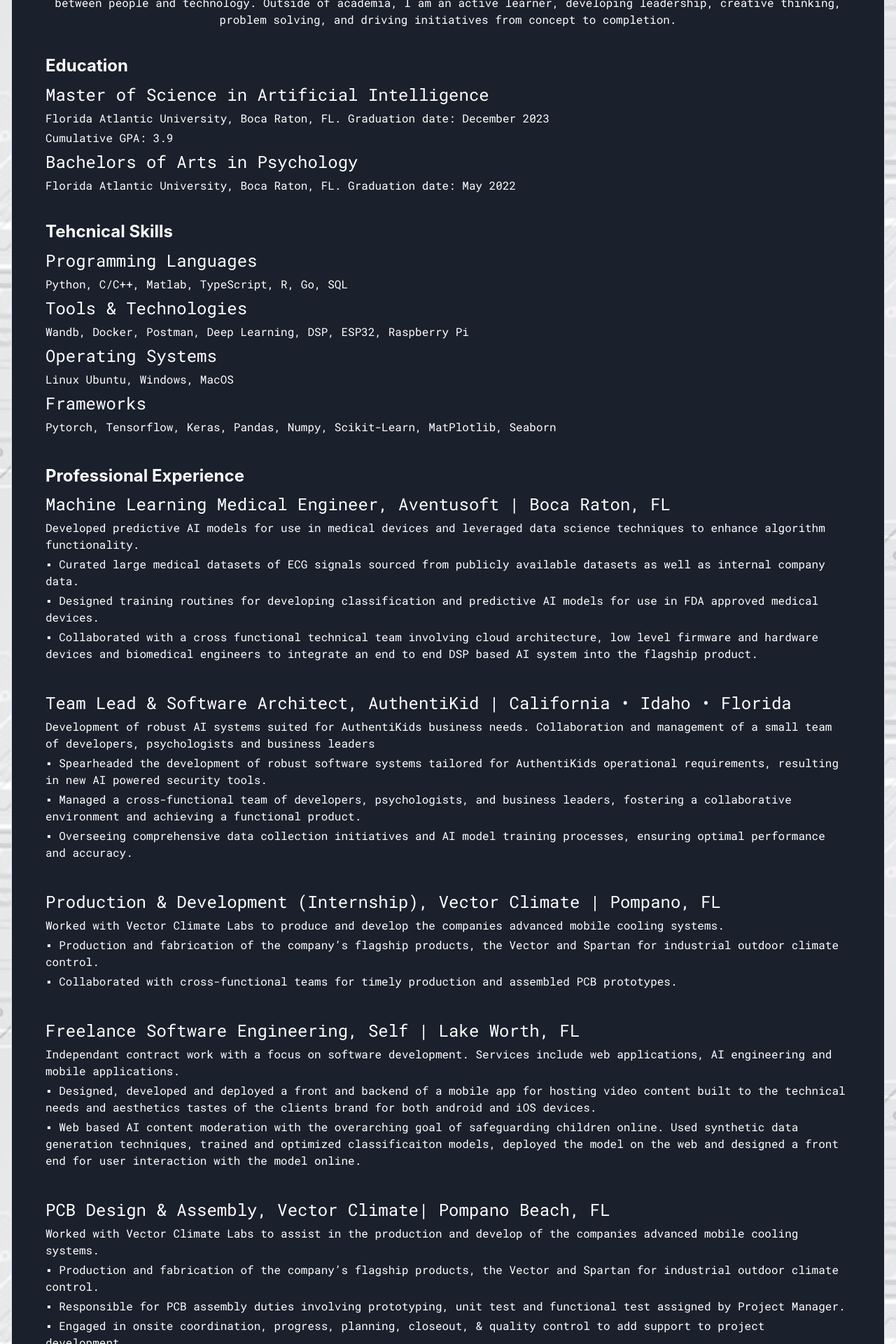
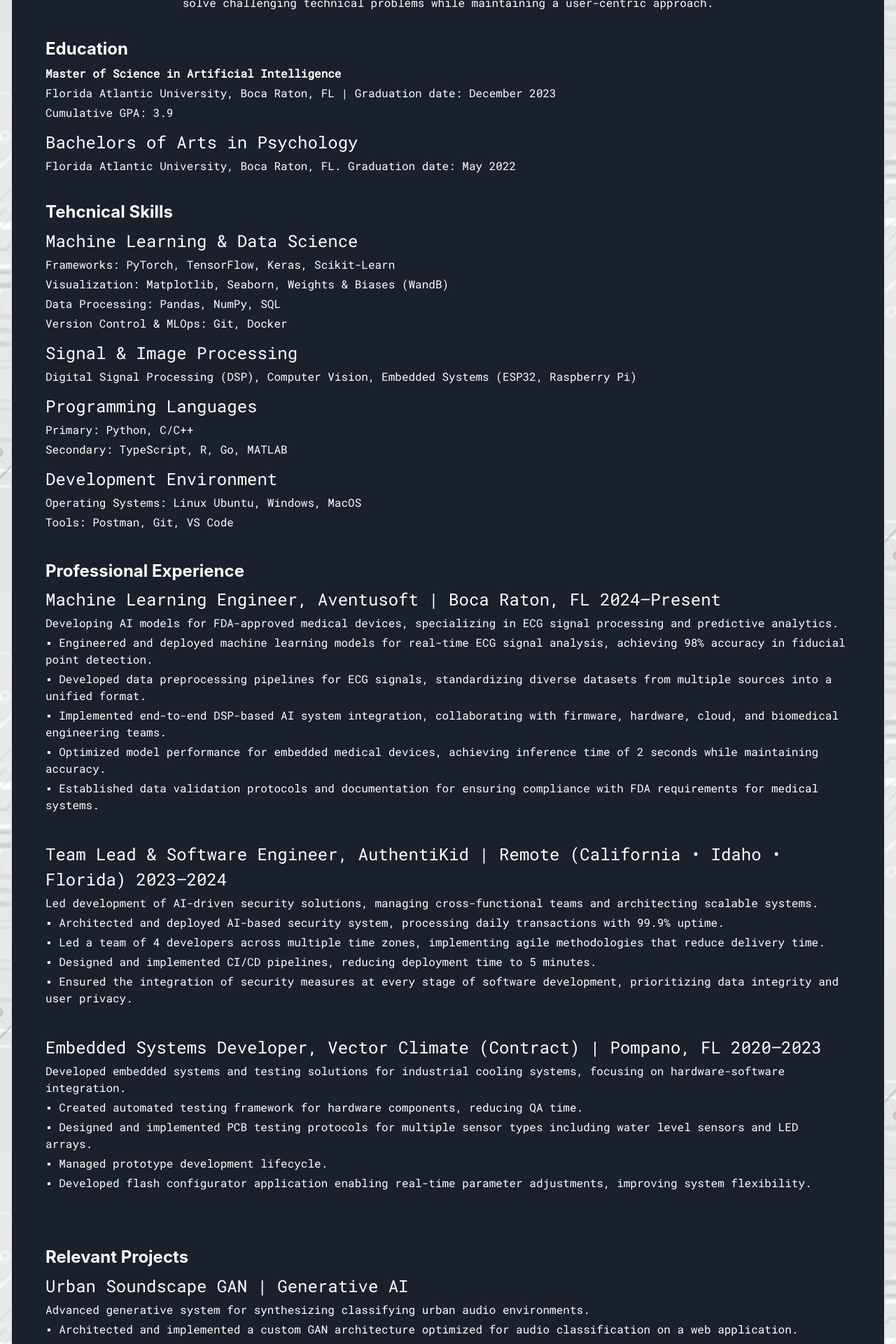
Before and after one commit to jacklion710/jacobleone-tech-portfolio, a Next.js app: page /Resume in a window 1280 px wide. Shown: the part 880-2800 px from the top of the page at 70% size. Built offline with nearby package versions, Linux system fonts and the light colour scheme.

Commit message:
Updated resume component

```diff
--- a/components/ResumeComponent.tsx
+++ b/components/ResumeComponent.tsx
@@ -35,7 +35,7 @@
       flexDirection="column"
     >
       <Heading textAlign="center" color="white" fontSize="4xl" mb={3}>Jacob Leone</Heading>
-      <Text color="white" textAlign="center">Software Engineer & Artificial Intelligence Specialist </Text>
+      <Text color="white" textAlign="center">Machine Learning Engineer</Text>
 
       <Flex
         direction="column"
@@ -65,7 +65,7 @@
             wrap="nowrap"
           >
             <Text color="white" fontSize={{ base: "md", md: "xl" }} whiteSpace="nowrap">
-              Lake Worth, FL {isLargerThan48em ? "|" : ""}
+              Lake Worth, FL 33467 {isLargerThan48em ? "|" : ""}
             </Text>
             <Text
               color="white"
@@ -97,18 +97,18 @@
         <Box textAlign="left" paddingLeft={0} marginLeft={0}>
         <motion.div ref={refAbout} initial="hidden" animate={inViewAbout ? "visible" : "hidden"} variants={fadeIn}>
           <Heading textAlign="center" color="white" fontSize="2xl" mb={2}>
-              About me
+              Summary
           </Heading>
-          <Text color="white" textAlign="center" mb={1}>I am driven by a passion for problem solving, both technically and creatively. In my work within AI-centric teams, I thrive on working together to achieve a shared mission: to deliver extraordinary value to clients efficiently and effectively. My academic background includes an intense graduate program at one of the leading AI universities, where I focused on integrating artificial intelligence with medical devices. This training has given me a unique perspective on AI engineering, focusing on an ethical, user-centric approach, and a deep understanding of the complex interactions between people and technology. Outside of academia, I am an active learner, developing leadership, creative thinking, problem solving, and driving initiatives from concept to completion.</Text>
+          <Text color="white" textAlign="center" mb={1}>Machine Learning Engineer specializing in signal and image processing, with hands-on experience developing AI-driven solutions. My expertise spans implementing computer vision algorithms, processing complex signal data, and designing ML pipelines that bridge theoretical concepts with practical applications. Building on my graduate research in AI-medical device integration, I combine strong technical capabilities in deep learning and signal processing with a commitment to creating reliable, ethical AI systems. I excel in collaborative environments where I can apply my analytical mindset to solve challenging technical problems while maintaining a user-centric approach.</Text>
         </motion.div>
         <motion.div ref={refEducation} initial="hidden" animate={inViewEducation ? "visible" : "hidden"} variants={fadeIn}>
           <Heading textAlign="left" color="white" fontSize="2xl" mb={2} mt={10}>
           Education
           </Heading>
-          <Text color="white" mb={1} fontSize="2xl">
+          <Text color="white" mb={1} fontWeight="bold">
           Master of Science in Artificial Intelligence</Text>
-          <Text color="white" mb={1}>Florida Atlantic University, Boca Raton, FL. Graduation date: December 2023</Text>
-          <Text color="white" mb={1}>Cumulative GPA: 3.9</Text>
+          <Text color="white" mb={1}>Florida Atlantic University, Boca Raton, FL | Graduation date: December 2023</Text>
+          <Text color="white" mb={3}>Cumulative GPA: 3.9</Text>
 
           <Text color="white" mb={1} fontSize="2xl">
           Bachelors of Arts in Psychology</Text>
@@ -121,22 +121,47 @@
           </Heading>
 
           <Text color="white" mb={1} fontSize="2xl">
-          Programming Languages</Text>
-          <Text color="white" mb={1}>Python, C/C++, Matlab, TypeScript, R, Go, SQL</Text>
-
-          <Text color="white" mb={1} fontSize="2xl">
-          Tools & Technologies</Text>
-          <Text color="white" mb={1}>Wandb, Docker, Postman, Deep Learning, DSP, ESP32, Raspberry Pi</Text>
-
-          <Text color="white" mb={1} fontSize="2xl">
-          Operating Systems</Text>
-          <Text color="white" mb={1}>Linux Ubuntu, Windows, MacOS</Text>
-
-          <Text color="white" mb={1} fontSize="2xl">
-          Frameworks</Text>
-          <Text color="white" mb={1}>Pytorch, Tensorflow, Keras, Pandas, Numpy, Scikit-Learn, MatPlotlib, Seaborn
+            Machine Learning & Data Science
+          </Text>
+          <Text color="white" mb={1}>
+            Frameworks: PyTorch, TensorFlow, Keras, Scikit-Learn
+          </Text>
+          <Text color="white" mb={1}>
+            Visualization: Matplotlib, Seaborn, Weights & Biases (WandB)
+          </Text>
+          <Text color="white" mb={1}>
+            Data Processing: Pandas, NumPy, SQL
+          </Text>
+          <Text color="white" mb={1}>
+            Version Control & MLOps: Git, Docker
           </Text>
 
+          <Text color="white" mb={1} fontSize="2xl" mt={3}>
+            Signal & Image Processing
+          </Text>
+          <Text color="white" mb={1}>
+            Digital Signal Processing (DSP), Computer Vision, Embedded Systems (ESP32, Raspberry Pi)
+          </Text>
+
+          <Text color="white" mb={1} fontSize="2xl" mt={3}>
+            Programming Languages
+          </Text>
+          <Text color="white" mb={1}>
+            Primary: Python, C/C++
+          </Text>
+          <Text color="white" mb={1}>
+            Secondary: TypeScript, R, Go, MATLAB
+          </Text>
+
+          <Text color="white" mb={1} fontSize="2xl" mt={3}>
+            Development Environment
+          </Text>
+          <Text color="white" mb={1}>
+            Operating Systems: Linux Ubuntu, Windows, MacOS
+          </Text>
+          <Text color="white" mb={1}>
+            Tools: Postman, Git, VS Code
+          </Text>
         </motion.div>
 
         </Box>
@@ -147,72 +172,57 @@
           </Heading>
 
           <Text color="white" mb={1} fontSize="2xl">
-          Machine Learning Medical Engineer, Aventusoft | Boca Raton, FL</Text>
-          <Text color="white" mb={1}>Developed predictive AI models for use in medical devices and leveraged data science techniques to enhance algorithm functionality.
+          Machine Learning Engineer, Aventusoft | Boca Raton, FL 2024–Present</Text>
+          <Text color="white" mb={1}>Developing AI models for FDA-approved medical devices, specializing in ECG signal processing and predictive analytics.
           </Text>
           <Text color="white" mb={1}>
-          ▪ Curated large medical datasets of ECG signals sourced from publicly available datasets as well as internal company data.
+          ▪ Engineered and deployed machine learning models for real-time ECG signal analysis, achieving 98% accuracy in fiducial point detection.
           </Text>
           <Text color="white" mb={1}>
-          ▪ Designed training routines for developing classification and predictive AI models for use in FDA approved medical devices.
+          ▪ Developed data preprocessing pipelines for ECG signals, standardizing diverse datasets from multiple sources into a unified format.
+          </Text>
+          <Text color="white" mb={1}>
+          ▪ Implemented end-to-end DSP-based AI system integration, collaborating with firmware, hardware, cloud, and biomedical engineering teams.
+          </Text>
+          <Text color="white" mb={1}>
+          ▪ Optimized model performance for embedded medical devices, achieving inference time of 2 seconds while maintaining accuracy.
           </Text>
           <Text color="white" mb={10}>
-          ▪ Collaborated with a cross functional technical team involving cloud architecture, low level firmware and hardware devices and biomedical engineers to integrate an end to end DSP based AI system into the flagship product.
+          ▪ Established data validation protocols and documentation for ensuring compliance with FDA requirements for medical systems.
           </Text>
 
           <Text color="white" mb={1} fontSize="2xl">
-          Team Lead & Software Architect, AuthentiKid | California • Idaho • Florida</Text>
-          <Text color="white" mb={1}>Development of robust AI systems suited for AuthentiKids business needs. Collaboration and management of a small team of developers, psychologists and business leaders
+          Team Lead & Software Engineer, AuthentiKid | Remote (California • Idaho • Florida) 2023–2024</Text>
+          <Text color="white" mb={1}>Led development of AI-driven security solutions, managing cross-functional teams and architecting scalable systems.
           </Text>
           <Text color="white" mb={1}>
-          ▪ Spearheaded the development of robust software systems tailored for AuthentiKids operational requirements, resulting
-          in new AI powered security tools.
+          ▪ Architected and deployed AI-based security system, processing daily transactions with 99.9% uptime.
           </Text>
           <Text color="white" mb={1}>
-          ▪ Managed a cross-functional team of developers, psychologists, and business leaders, fostering a collaborative environment
-          and achieving a functional product.
+          ▪ Led a team of 4 developers across multiple time zones, implementing agile methodologies that reduce delivery time.
+          </Text>
+          <Text color="white" mb={1}>
+          ▪ Designed and implemented CI/CD pipelines, reducing deployment time to 5 minutes.
           </Text>
           <Text color="white" mb={10}>
-          ▪ Overseeing comprehensive data collection initiatives and AI model training processes, ensuring optimal performance and accuracy.
+          ▪ Ensured the integration of security measures at every stage of software development, prioritizing data integrity and user privacy.
           </Text>
 
           <Text color="white" mb={1} fontSize="2xl">
-          Production & Development (Internship), Vector Climate | Pompano, FL</Text>
-          <Text color="white" mb={1}>Worked with Vector Climate Labs to produce and develop the companies advanced mobile cooling systems.
+          Embedded Systems Developer, Vector Climate (Contract) | Pompano, FL 2020–2023</Text>
+          <Text color="white" mb={1}>Developed embedded systems and testing solutions for industrial cooling systems, focusing on hardware-software integration.
           </Text>
           <Text color="white" mb={1}>
-          ▪ Production and fabrication of the company’s flagship products, the Vector and Spartan for industrial outdoor climate control.
+          ▪ Created automated testing framework for hardware components, reducing QA time.
+          </Text>
+          <Text color="white" mb={1}>
+          ▪ Designed and implemented PCB testing protocols for multiple sensor types including water level sensors and LED arrays.
+          </Text>
+          <Text color="white" mb={1}>
+          ▪ Managed prototype development lifecycle.
           </Text>
           <Text color="white" mb={10}>
-          ▪ Collaborated with cross-functional teams for timely production and assembled PCB prototypes.
-          </Text>
-
-          <Text color="white" mb={1} fontSize="2xl">
-          Freelance Software Engineering, Self | Lake Worth, FL</Text>
-          <Text color="white" mb={1}>Independant contract work with a focus on software development. Services include web applications, AI engineering and mobile applications.
-          </Text>
-          <Text color="white" mb={1}>
-          ▪ Designed, developed and deployed a front and backend of a mobile app for hosting video content built to the technical needs and aesthetics tastes of the clients brand for both android and iOS devices.
-          </Text>
-          <Text color="white" mb={10}>
-          ▪ Web based AI content moderation with the overarching goal of safeguarding children online. Used synthetic data generation techniques, trained and optimized classificaiton models, deployed the model on the web and designed a front end for user interaction with the model online.
-          </Text>
-
-          <Text color="white" mb={1} fontSize="2xl">
-          PCB Design & Assembly, Vector Climate| Pompano Beach, FL</Text>
-          <Text color="white" mb={1}>Worked with Vector Climate Labs to assist in the production and develop of the companies advanced mobile cooling systems.
-          </Text>
-          <Text color="white" mb={1}>
-          ▪ Production and fabrication of the company’s flagship products, the Vector and Spartan for industrial outdoor climate control.
-          </Text>
-          <Text color="white" mb={1}>
-          ▪ Responsible for PCB assembly duties involving prototyping, unit test and functional test assigned by Project Manager.
-          </Text>
-          <Text color="white" mb={1}>
-          ▪ Engaged in onsite coordination, progress, planning, closeout, & quality control to add support to project development.
-          </Text>
-          <Text color="white" mb={1}>
-          ▪ Soldering SMT and Thru Hole components on: PCBs, IC’s, microcontrollers, power electronics, FETs, diodes and resistors.  Sizes included 0402, 0603, 0805 SMT resistors, capacitors, diodes, ESD components.
+          ▪ Developed flash configurator application enabling real-time parameter adjustments, improving system flexibility.
           </Text>
         </motion.div>
 
@@ -222,52 +232,46 @@
           </Heading>
 
           <Text color="white" mb={1} fontSize="2xl">
-          Online Deep Learning Based Age Authentication | AI Web App</Text>
-          <Text color="white" mb={1}>A web app for classifying users predicted age online for business and client security.
+          Urban Soundscape GAN | Generative AI</Text>
+          <Text color="white" mb={1}>Advanced generative system for synthesizing classifying urban audio environments.
           </Text>
           <Text color="white" mb={1}>
-          ▪ Trained on synthetic quiz data from hundreds of simulated participants with personas for each age class.
+          ▪ Architected and implemented a custom GAN architecture optimized for audio classification on a web application.
           </Text>
           <Text color="white" mb={1}>
-          ▪ Person-centric tokens for issuing authentication  tokens to user to validate their age with JSON Web Tokens. Private business servers can verify client tokens issued by the software.
+          ▪ Developed novel feature extraction pipeline for urban sound signatures using torchaudio.
           </Text>
           <Text color="white" mb={10}>
-          ▪ Deep neural net trained to classify users age based on quiz answer inputs locally using Tensorflow.
-          </Text>
-          <Text color="white" mb={10}>
-          ▪ Inferencing done on the web with Tensorflow JS. The model is trained in python and converted into tfjs format.
-          </Text>
-          <Text color="white" mb={10}>
-          ▪ Software and model are deployed on AWS as a network of servers.
+          ▪ Achieved 97% accuracy in urban sound classifications.
           </Text>
 
           <Text color="white" mb={1} fontSize="2xl">
-          Full Stack Website | Front End & Back End</Text>
+          Online Deep Learning Based Age Authentication | Production ML Web Application</Text>
+          <Text color="white" mb={1}>Full-stack age verification system with privacy-preserving ML inference.
+          </Text>
           <Text color="white" mb={1}>
-          Designed, built and tested a full stack web platform for my immersive music & art based side project
+          ▪ Designed and deployed end-to-end ML pipeline for age classification using Tensorflow.js.
           </Text>
-          <LinkBox>
           <Text color="white" mb={1}>
-                  Deployment: <LinkOverlay as={Link} href="https://obscuritymusic.net" isExternal>https://obscuritymusic.net</LinkOverlay>
-              </Text>
-          </LinkBox>
-          <Text color="white" mb={1}>
-          ▪ Chakra UI and CSS styles for front end design. Animations and reactivity with framer motion and intercept observer. Interactive Audiovisual puzzles with P5 and RNBO.
+          ▪ Implemented secure JWT authentication flow and privacy-preserving local inference.
           </Text>
           <Text color="white" mb={10}>
-          ▪ Firebase on the back end for user authentication with email, document reads & writes and profile image storage.
+          ▪ Built scalable AWS infrastructure handling daily requests.
           </Text>
 
           <Text color="white" mb={1} fontSize="2xl">
-          Object Detection¬ System on Social Media  | Deep Learning</Text>
+          PyTorch Audio Processing Course | Educational Content Development</Text>
           <Text color="white" mb={1}>
-          The goal of this project was to implement Convolutional Neural Network for detection of opiate related activity on Instagram.
+          Comprehensive educational series on audio processing with PyTorch, reaching worldwide learners.
           </Text>
           <Text color="white" mb={1}>
-          ▪ Designed a Convolutional Neural Network (CNN) leveraging computer vision techniques. Used web scraping post-training to analyze a vast number of images across the platform.
+          ▪ Created practical tutorials covering audio data preprocessing, feature extraction, CNN architecture design, and production deployment strategies.
           </Text>
           <Text color="white" mb={1}>
-          ▪ Worked closely with professors and colleagues to research, design, and systematize the detection mechanism.
+          ▪ Demonstrated techniques for loading, processing, and visualizing audio data within the PyTorch framework.
+          </Text>
+          <Text color="white" mb={1}>
+          ▪ Introduced transfer learning concepts for audio applications.
           </Text>
         </motion.div>
 
```
Also changed, not shown: 1 other file (tests, documents, lock files or other folders).
